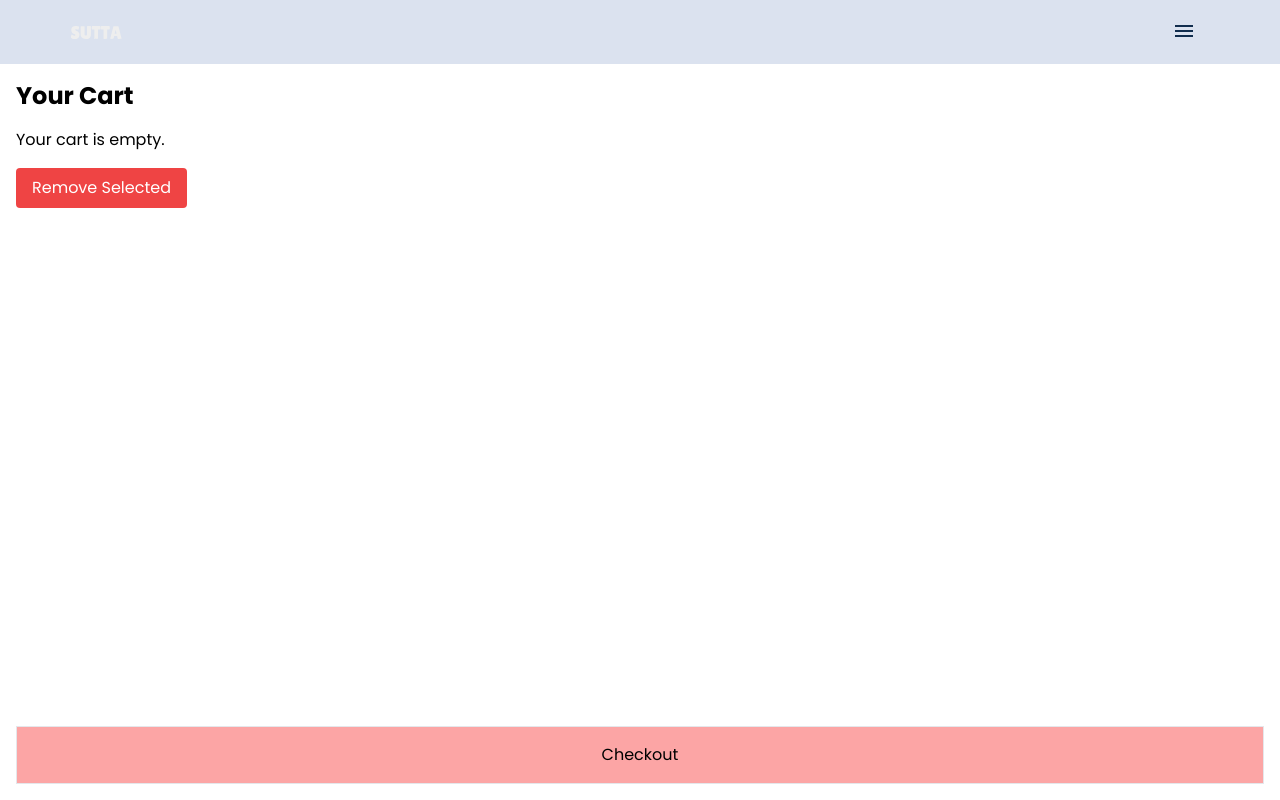
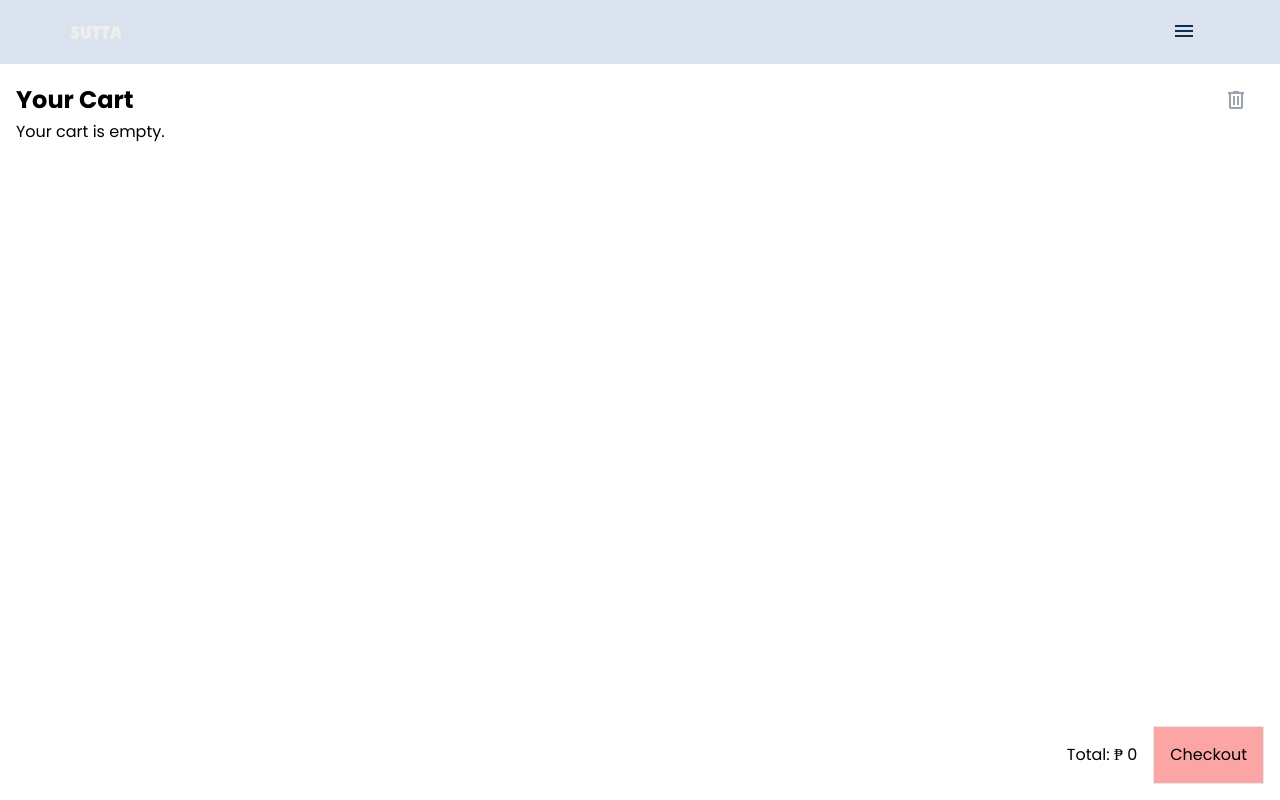
Before and after one commit to jlescarlan11/shopping-cart, a React (Vite) app: page /cart in a window 1280 px wide. Built offline with nearby package versions, Linux system fonts and the light colour scheme.

Commit message:
styled the cart

```diff
--- a/src/components/Cart.jsx
+++ b/src/components/Cart.jsx
@@ -23,7 +23,19 @@ const Cart = ({ cart, removeFromCart }) => {
   return (
     <div className="p-4 flex flex-col min-h-[calc(100vh-var(--header-height-sm))]  md:min-h-[calc(100vh-var(--header-height-md))] lg:min-h-[calc(100vh-var(--header-height-lg))] justify-between">
       <div>
-        <h2 className="text-2xl font-bold mb-4">Your Cart</h2>
+        <div className="flex justify-between items-center">
+          <h2 className="text-2xl font-bold">Your Cart</h2>
+          <span
+            onClick={handleRemoveSelected}
+            className={`material-symbols-outlined px-4 py-2 ${
+              selectedItems.length === 0
+                ? "text-gray-400 cursor-not-allowed"
+                : "text-black cursor-pointer"
+            }`}
+          >
+            delete
+          </span>
+        </div>
         <div className="flex flex-col gap-2">
           {cart.length === 0 ? (
             <p>Your cart is empty.</p>
@@ -53,15 +65,22 @@ const Cart = ({ cart, removeFromCart }) => {
           )}
         </div>
         {/* Remove selected items button */}
+      </div>
+      <div className="flex gap-4 items-center justify-end">
+        <span>
+          Total: ₱{" "}
+          {cart
+            .filter((item) => selectedItems.includes(item.id))
+            .reduce((total, item) => total + item.price * item.quantity, 0)}
+        </span>
         <button
+          className="border bg-red-300 p-4"
           onClick={handleRemoveSelected}
-          className="mt-4 bg-red-500 text-white px-4 py-2 rounded"
           disabled={selectedItems.length === 0}
         >
-          Remove Selected
+          Checkout
         </button>
       </div>
-      <button className="border bg-red-300 p-4">Checkout</button>
     </div>
   );
 };
```
